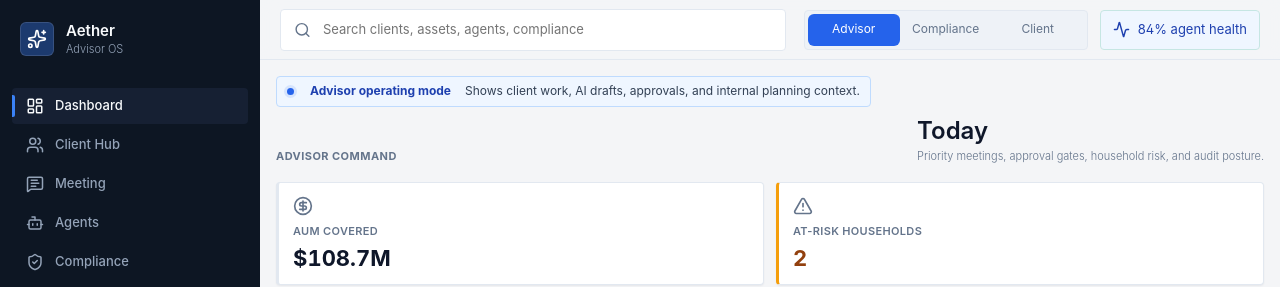
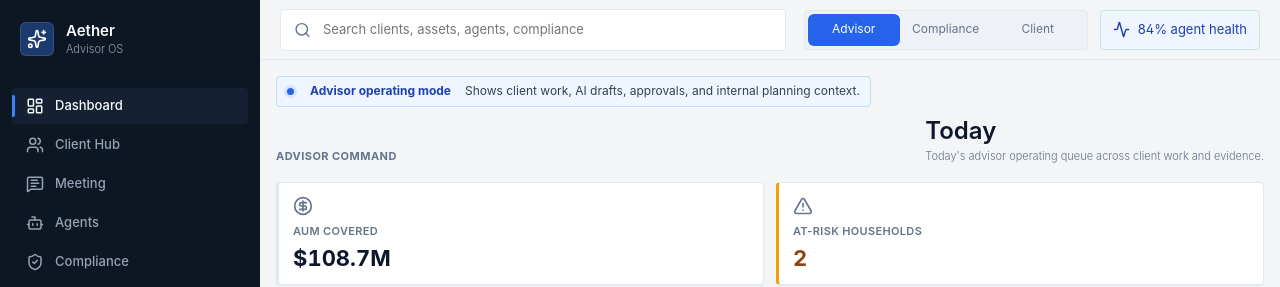
Before and after one commit to venkatvijay-25/AetherAdvisorOS, a React (Vite) app: page / in a window 1280 px wide. Shown: the top 287 px of the page. Built offline with nearby package versions, Linux system fonts and the light colour scheme.

Commit message:
Neutralize dashboard subtitle styling

```diff
--- a/src/App.tsx
+++ b/src/App.tsx
@@ -713,7 +713,7 @@ function Dashboard({
             ? "Open reviews, audit exceptions, escalations, and evidence packages."
             : role === "Client"
               ? "Shared plan progress, upcoming meetings, and portfolio context."
-              : "Priority meetings, approval gates, household risk, and audit posture."
+              : "Today's advisor operating queue across client work and evidence."
         }
       />
 
--- a/src/styles.css
+++ b/src/styles.css
@@ -2847,3 +2847,8 @@ small,
 .asset-legend.asset-pa6 .risk-dot {
   color: var(--blue);
 }
+
+.view-header p,
+.view-header p * {
+  color: var(--muted) !important;
+}
```
